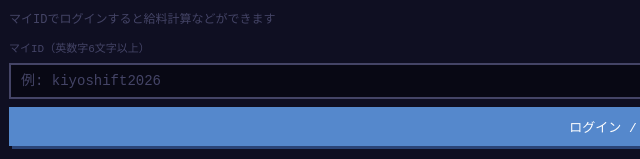
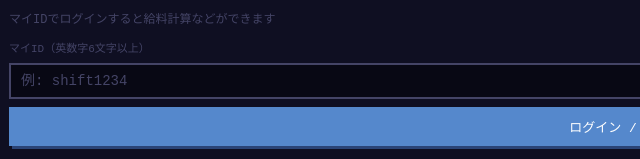
Before and after one commit to maryo1307kiyo-hub/shiftmatomeralel, a website: page index.html in a window 1280 px wide. Both pictures are taken after a click on the button "マイページ". Shown: the part 638-797 px from the top of the page, 7-647 px from the left. Drawn offline with Linux system fonts and the light colour scheme; a web font is replaced by a local one.

Commit message:
Update index.html

```diff
--- a/index.html
+++ b/index.html
@@ -242,7 +242,7 @@
       <div style="font-size:12px;color:var(--muted);margin-bottom:12px;">マイIDでログインすると給料計算などができます</div>
       <div style="display:flex;flex-direction:column;gap:8px;">
         <div style="font-size:11px;color:var(--muted);">マイID（英数字6文字以上）</div>
-        <input type="text" id="myUserId" placeholder="例: kiyoshift2026" autocomplete="off" autocorrect="off" autocapitalize="off" spellcheck="false">
+        <input type="text" id="myUserId" placeholder="例: shift1234" autocomplete="off" autocorrect="off" autocapitalize="off" spellcheck="false">
         <button class="btn-px btn-primary" onclick="loginMypage()">ログイン / 新規登録</button>
       </div>
     </div>
```
